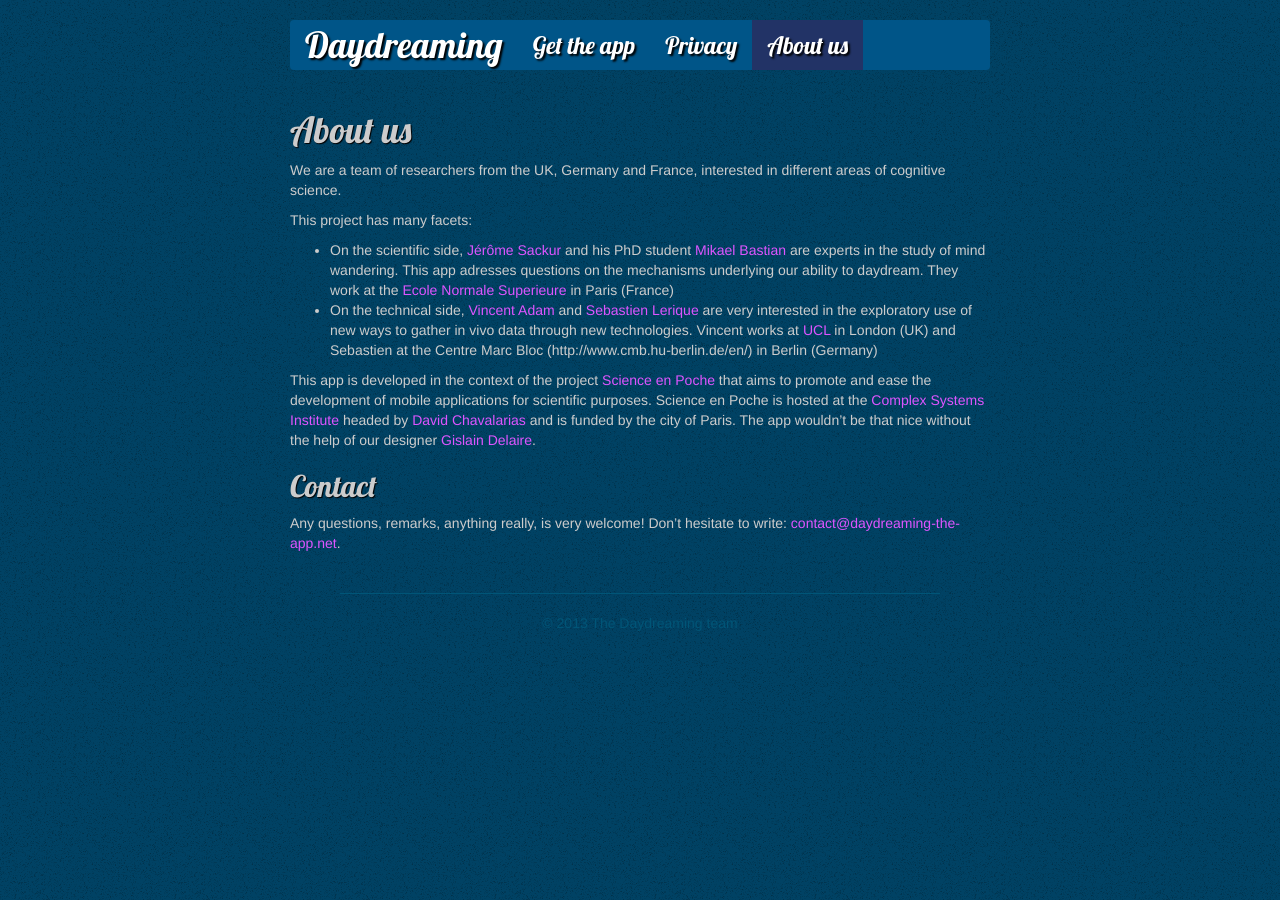
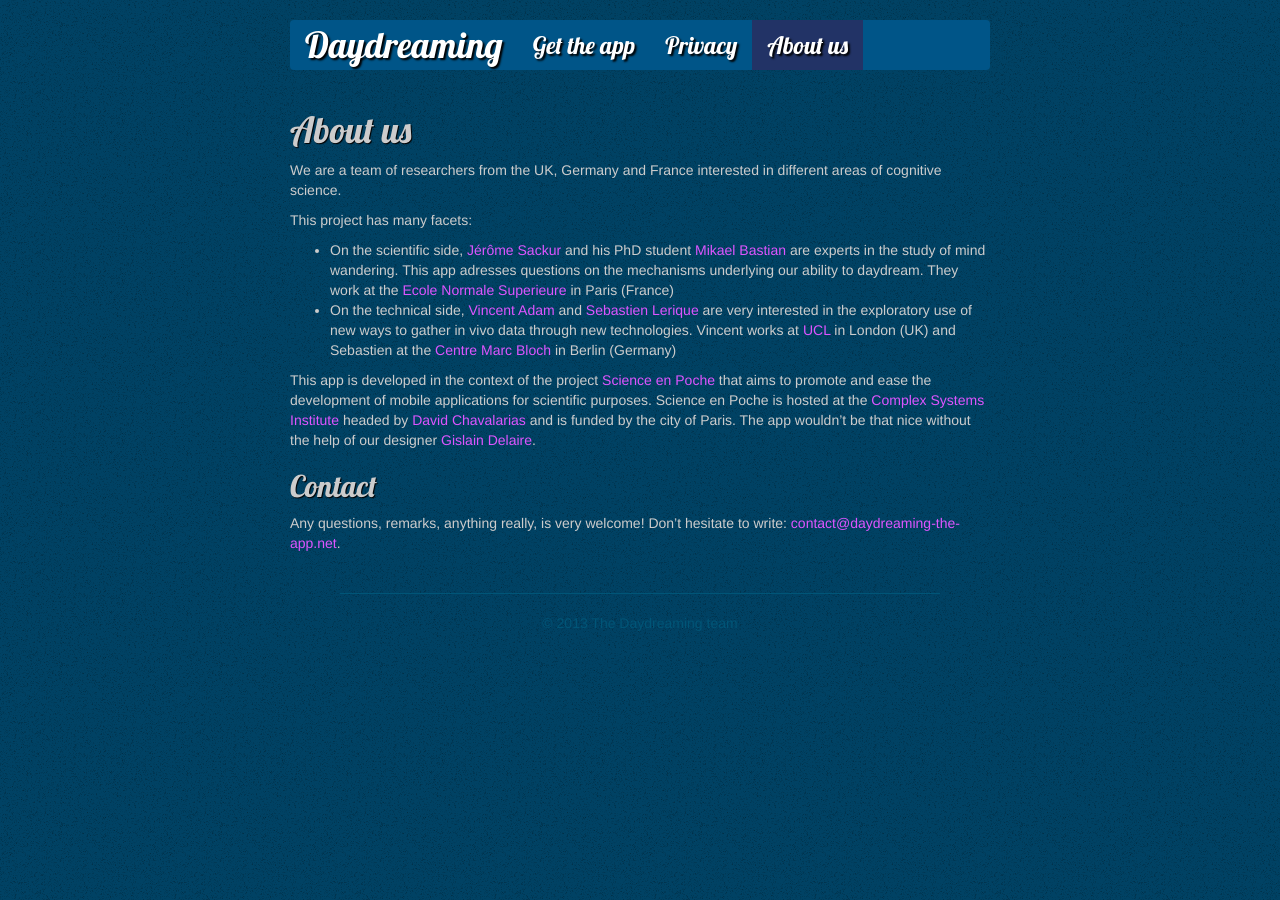
Before and after one commit to daydreaming-experiment/daydreaming-the-app.net, a Jekyll site: the page built from about/index.md, in a window 1280 px wide. Built offline with Jekyll 4.4.1, drawn with Linux system fonts in a browser that asks for light colours; Markdown is read by kramdown in place of the engine named in the settings; comment, search, counter and statistics services are not loaded.

Commit message:
Update index.md

```diff
--- a/about/index.md
+++ b/about/index.md
@@ -6,12 +6,12 @@
 
 # About us
 
-We are a team of researchers from the UK, Germany and France, interested in different areas of cognitive science.
+We are a team of researchers from the UK, Germany and France interested in different areas of cognitive science.
 
 This project has many facets:
 
 * On the scientific side, [Jérôme Sackur](http://www.lscp.net/persons/sackur/) and his PhD student [Mikael Bastian](http://mikaelbastian.weebly.com/) are experts in the study of mind wandering. This app adresses questions on the mechanisms underlying our ability to daydream. They work at the [Ecole Normale Superieure](http://www.ens.fr) in Paris (France)
-* On the technical side, [Vincent Adam](http://ucl.academia.edu/VincentADAM) and [Sebastien Lerique](http://www.cmb.hu-berlin.de/en/members/14530) are very interested in the exploratory use of new ways to gather in vivo data through new technologies. Vincent works at [UCL](http://www.ucl.ac.uk/) in London (UK) and Sebastien at the Centre Marc Bloc (http://www.cmb.hu-berlin.de/en/) in Berlin (Germany)
+* On the technical side, [Vincent Adam](http://ucl.academia.edu/VincentADAM) and [Sebastien Lerique](http://www.cmb.hu-berlin.de/en/members/14530) are very interested in the exploratory use of new ways to gather in vivo data through new technologies. Vincent works at [UCL](http://www.ucl.ac.uk/) in London (UK) and Sebastien at the [Centre Marc Bloch](http://www.cmb.hu-berlin.de/en/) in Berlin (Germany)
 
 This app is developed in the context of the project [Science en Poche](http://www.iscpif.fr/tiki-index.php?page=SEP) that aims to promote and ease the development of mobile applications for scientific purposes.
 Science en Poche is hosted at the [Complex Systems Institute](http://www.iscpif.fr/tiki-index.php?page=home) headed by [David Chavalarias](http://chavalarias.com/) and is funded by the city of Paris.
```
